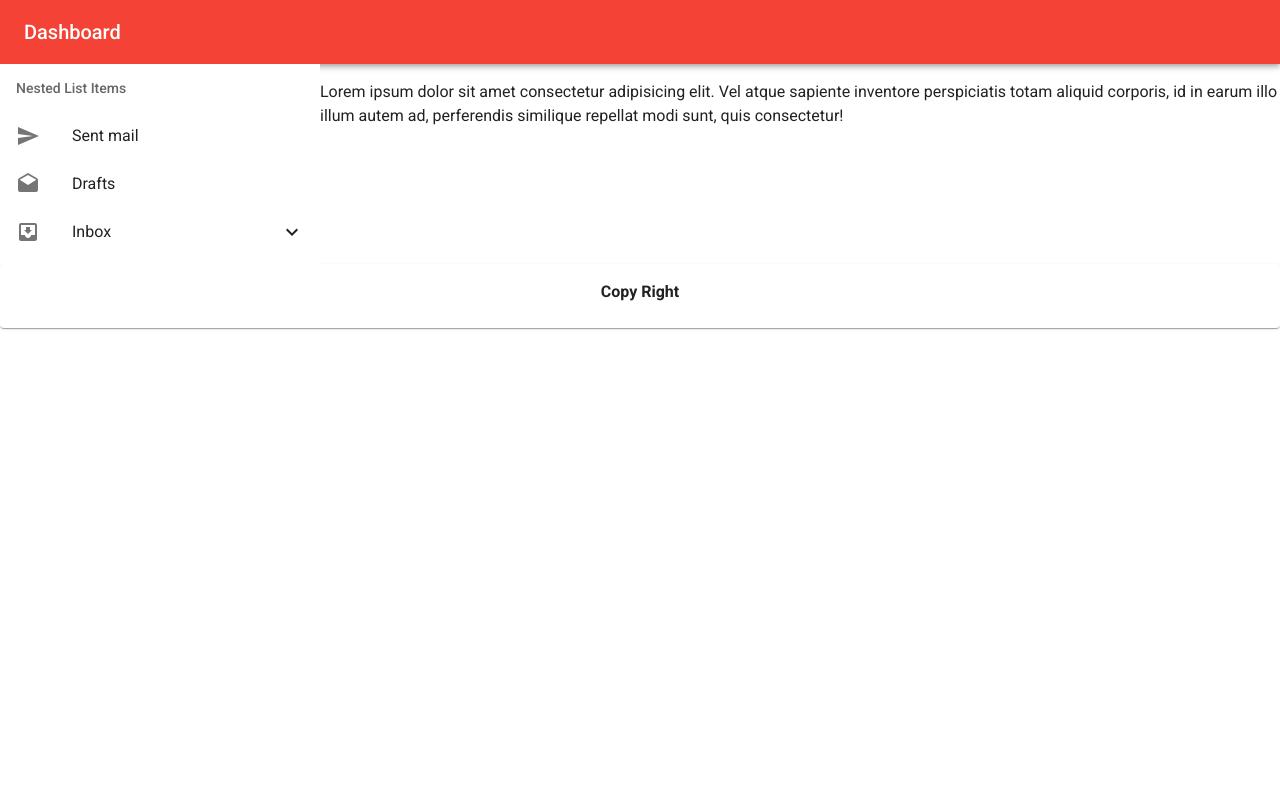
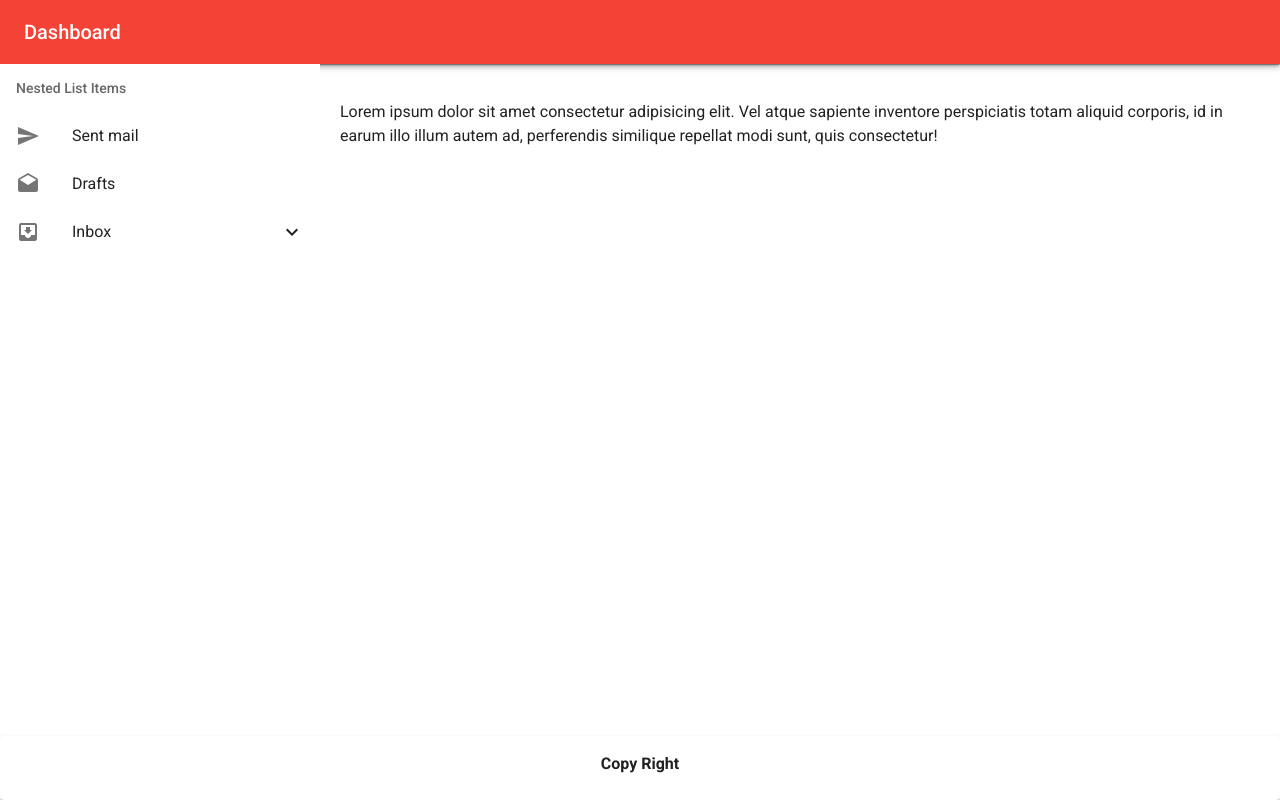
Before and after one commit to masihgh/dashboard-mui-nextjs-ts, a Next.js app: page / in a window 1280 px wide. Built offline with nearby package versions, Linux system fonts and the light colour scheme.

Commit message:
fixing some bugs

```diff
--- a/src/app/layout.tsx
+++ b/src/app/layout.tsx
@@ -1,4 +1,3 @@
-// components/Layout.tsx
 import React from "react";
 import ThemeRegistry from "@/components/ThemeRegistry/ThemeRegistry";
 import AppBarMenu from "@/components/AppBarMenu/AppBarMenu";
@@ -18,18 +17,20 @@ export default function RootLayout({
 }) {
   return (
     <html lang="en">
-      <body>
+      <body style={{ display: "flex", flexDirection: "column", minHeight: "100vh" }}>
         <ThemeRegistry>
+          <Box sx={{ flexGrow: 1 }}>
             <AppBarMenu />
-            <Grid container>
+            <Grid container sx={{ flexGrow: 1 }}>
               <Grid item xs={12} sm={3}>
                 <Sidebar />
               </Grid>
-              <Grid item xs={12} sm={9}>
+              <Grid item xs={12} sm={9} sx={{ overflowY: "auto", padding: "20px" }}>
                 {children}
               </Grid>
             </Grid>
-            <Footer />
+          </Box>
+          <Footer />
         </ThemeRegistry>
       </body>
     </html>
--- a/src/components/AppBarMenu/AppBarMenu.tsx
+++ b/src/components/AppBarMenu/AppBarMenu.tsx
@@ -11,7 +11,7 @@ export default function AppBarMenu({}: Props) {
   return (
     <AppBar position="static" sx={{ zIndex: 2000 }}>
       <Toolbar
-        sx={{ backgroundColor: "background.primary", color: "primary.contrastText" }}
+        sx={{ boxShadow:1,backgroundColor: "background.primary", color: "primary.contrastText" }}
       >
         <Typography variant="h6" color="primary.contrastText">
           Dashboard
--- a/src/components/Footer/Footer.tsx
+++ b/src/components/Footer/Footer.tsx
@@ -9,7 +9,7 @@ export default function Footer({}: Props) {
   const [value, setValue] = React.useState(0);
 
   return (
-    <Card variant="elevation" sx={{textAlign:'center'}}>
+    <Card variant="elevation" sx={{textAlign:'center',boxShadow:1,zIndex:10000}}>
       <CardContent>
         <strong>Copy Right</strong>
       </CardContent>
--- a/src/components/Sidebar/Sidebar.tsx
+++ b/src/components/Sidebar/Sidebar.tsx
@@ -74,7 +74,7 @@ const Sidebar: React.FC = () => {
 
   return (
     <List
-      sx={{ width: '100%', maxWidth: 360, bgcolor: 'background.paper' }}
+      sx={{ width: '100%', bgcolor: 'background.paper' }}
       component="nav"
       aria-labelledby="nested-list-subheader"
       subheader={
```
